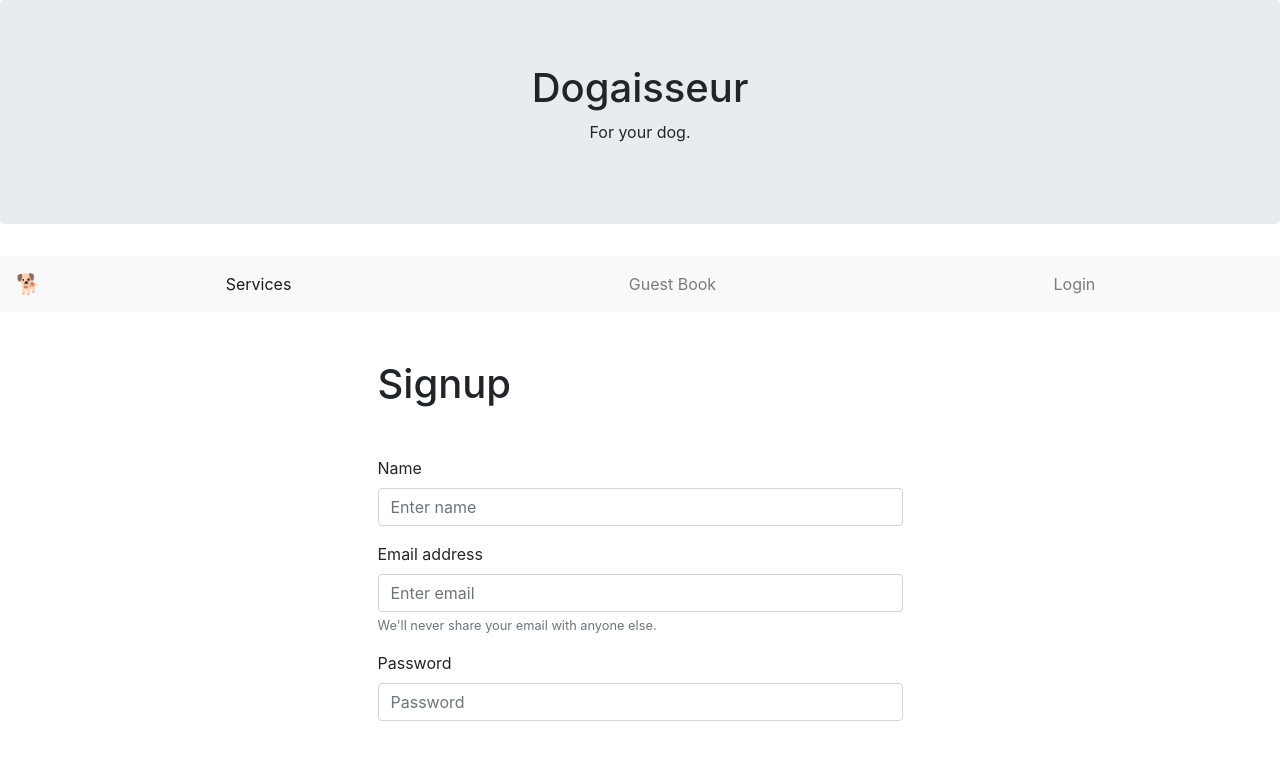
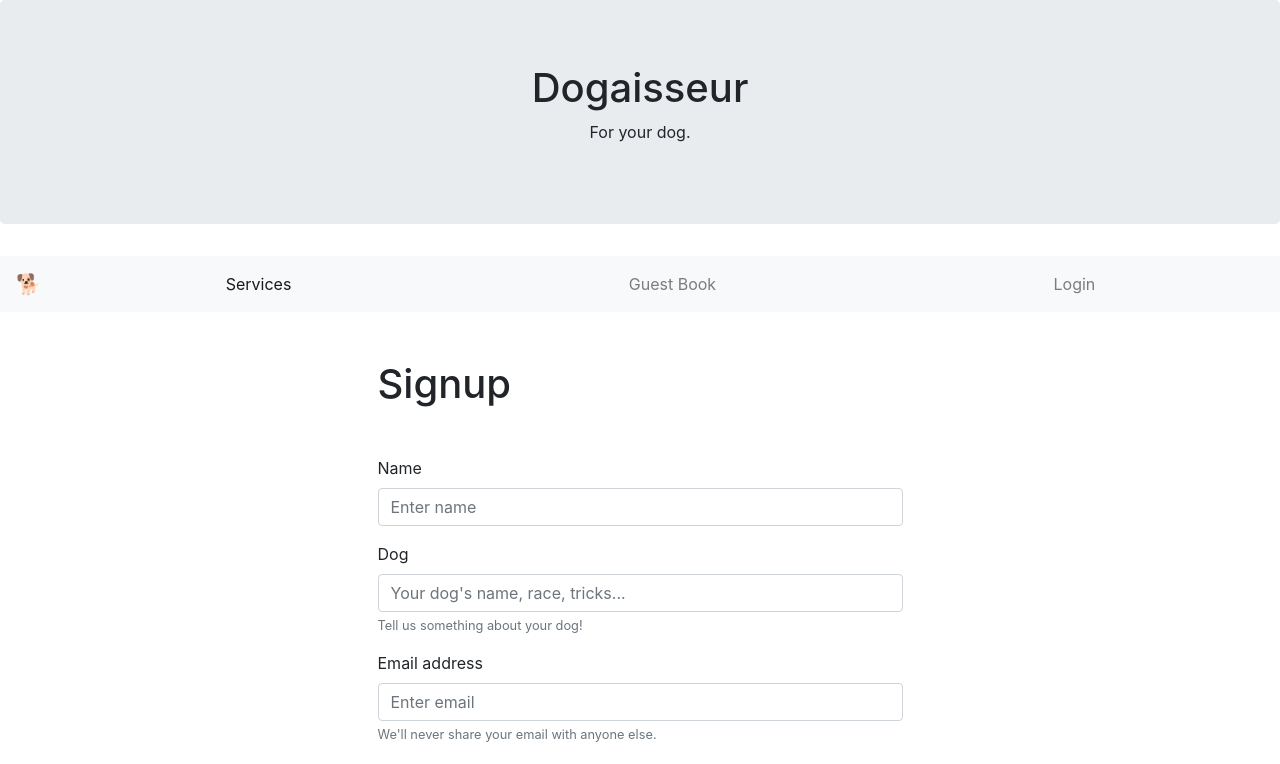
Before and after one commit to hasertrene/Doggaisseur-client, a React (Create React App) app: page /signup in a window 1280 px wide. Shown: the top 764 px of the page. Built offline with nearby package versions, Linux system fonts and the light colour scheme; no server answers.

Commit message:
added the dog to the signup

```diff
--- a/src/pages/SignUp/index.js
+++ b/src/pages/SignUp/index.js
@@ -12,6 +12,7 @@ export default function SignUp() {
   const [name, setName] = useState("");
   const [email, setEmail] = useState("");
   const [password, setPassword] = useState("");
+  const [dog, setDog] = useState("");
   const dispatch = useDispatch();
   const token = useSelector(selectToken);
   const history = useHistory();
@@ -25,11 +26,12 @@ export default function SignUp() {
   function submitForm(event) {
     event.preventDefault();
 
-    dispatch(signUp(name, email, password));
+    dispatch(signUp(name, email, password, dog));
 
     setEmail("");
     setPassword("");
     setName("");
+    setDog("")
   }
 
   return (
@@ -45,6 +47,19 @@ export default function SignUp() {
             placeholder="Enter name"
             required
           />
+        </Form.Group>
+        <Form.Group controlId="formBasicDog">
+          <Form.Label>Dog</Form.Label>
+          <Form.Control
+            value={dog}
+            onChange={event => setDog(event.target.value)}
+            type="text"
+            placeholder="Your dog's name, race, tricks..."
+
+          />
+          <Form.Text className="text-muted">
+          Tell us something about your dog!
+          </Form.Text>
         </Form.Group>
         <Form.Group controlId="formBasicEmail">
           <Form.Label>Email address</Form.Label>
@@ -70,6 +85,7 @@ export default function SignUp() {
             required
           />
         </Form.Group>
+
         <Form.Group className="mt-5">
           <Button variant="primary" type="submit" onClick={submitForm}>
             Sign up
--- a/src/store/user/actions.js
+++ b/src/store/user/actions.js
@@ -26,14 +26,15 @@ const tokenStillValid = userWithoutToken => ({
 
 export const logOut = () => ({ type: LOG_OUT });
 
-export const signUp = (name, email, password) => {
+export const signUp = (name, email, password, dog) => {
   return async (dispatch, getState) => {
     dispatch(appLoading());
     try {
       const response = await axios.post(`${apiUrl}/signup`, {
         name,
         email,
-        password
+        password,
+        dog
       });
 
       dispatch(loginSuccess(response.data));
--- a/src/store/user/reducer.js
+++ b/src/store/user/reducer.js
@@ -3,7 +3,8 @@ import { LOG_OUT, LOGIN_SUCCESS, TOKEN_STILL_VALID } from "./actions";
 const initialState = {
   token: localStorage.getItem("token"),
   name: null,
-  email: null
+  email: null,
+  dog: null
 };
 
 export default (state = initialState, action) => {
```
Also changed, not shown: 1 other file (tests, documents, lock files or other folders).
